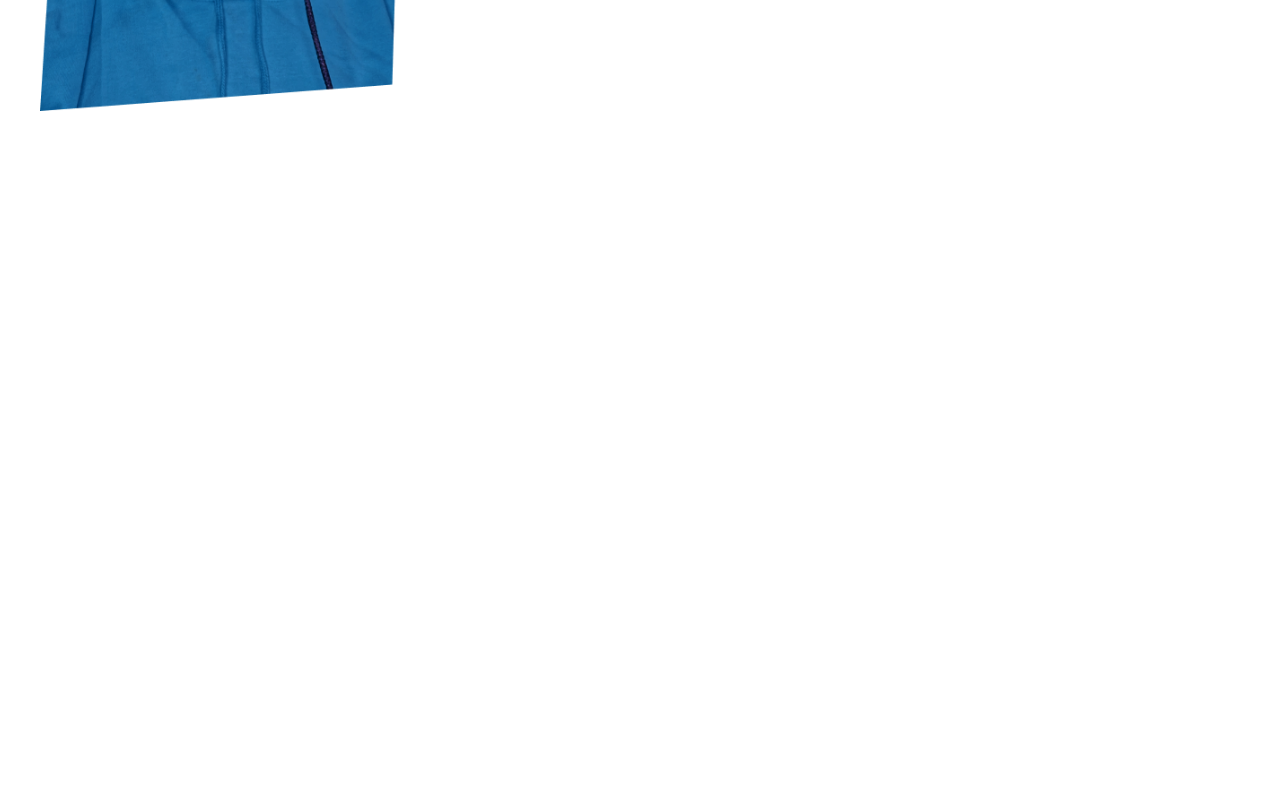
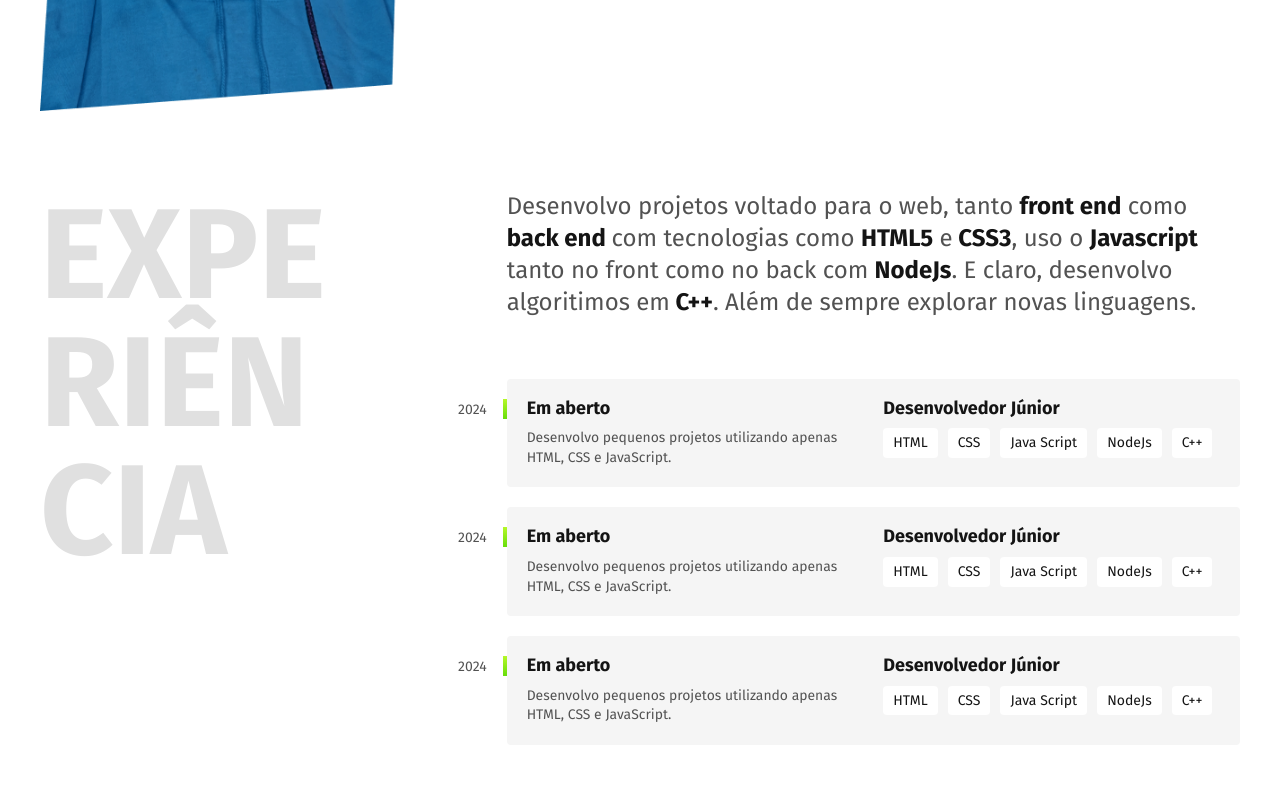
Before and after one commit to IsaqueTADS/isaquetads.github.io, a plain HTML site: page index.html in a window 1280 px wide. Shown: the part 588-1396 px from the top of the page. Before the commit the page ends 800 px from the top, so only its background shows below. Drawn offline with Linux system fonts and the light colour scheme.

Commit message:
portifolio com parte de experiencia

```diff
--- /dev/null
+++ b/CSS/experiencia.css
@@ -0,0 +1,78 @@
+.experiencia {
+  max-width: 1200px;
+  margin: 0 auto;
+  padding: 40px 20px;
+  display: grid;
+  grid-template-columns: 1fr 2fr;
+  gap: 100px;
+}
+
+.experiencia .subititulo {
+  color: #e0e0e0;
+}
+
+.experiencia-texto {
+  font-size: 1.5rem;
+  line-height: 1.33;
+  margin-bottom: 60px;
+  max-width: 60ch;
+  color: #525252;
+}
+.experiencia-texto strong {
+  color: #141414;
+}
+.empresa {
+  display: grid;
+  grid-template-columns: 1fr 1fr;
+  gap: 10px 20px;
+  padding: 20px;
+  background-color: #f5f5f5;
+  margin-bottom: 20px;
+  border-radius: 4px;
+  position: relative;
+}
+.empresa::before {
+  content: "";
+  width: 4px;
+  height: 20px;
+  background-image: linear-gradient(#b6f829, #67dd0a);
+  position: absolute;
+  margin-top: 20px;
+  left: -4px;
+}
+
+.empresa-ano {
+  position: absolute;
+  top: 22px;
+  left: -100px;
+  color: #525252;
+  font-size: 0.875rem;
+  text-align: right;
+  width: 80px;
+}
+
+.empresa-titulo {
+  font-size: 1.125rem;
+  line-height: 1.1;
+  font-weight: bold;
+}
+
+.empresa-texto {
+  font-size: 0.87rem;
+  line-height: 1.4;
+  color: #525252;
+}
+.empresa-habilidades {
+  display: flex;
+  flex-wrap: wrap;
+  gap: 10px;
+  align-content: start;
+}
+
+.empresa-habilidades li {
+  font-size: 0.875rem;
+  line-height: 1.4;
+  border-radius: 4px;
+  background-color: #ffffff;
+  padding: 5px 10px;
+}
--- a/CSS/global.css
+++ b/CSS/global.css
@@ -4,7 +4,7 @@ body {
   margin: 0px;
   font-family: "Fira Sans", Arial, sans-serif;
   color: #141414;
-
+  margin-bottom: 5000px;
 }
 
 h1,
@@ -27,4 +27,23 @@ img {
 
 a {
   text-decoration: none;
-color: #141414;}
+  color: #141414;
+}
+
+.subititulo {
+  font-size: 8rem;
+  line-height: 1;
+  text-transform: uppercase;
+  word-break: break-all;
+  max-width: 4ch;
+}
+
+/* .container {
+  max-width: 1200px;
+  margin-left: auto;
+  margin-right: auto;
+  padding: 40px 20px;
+  display: grid;
+  grid-template-columns: 1fr 2fr;
+  gap: 100px;
+} */
--- a/CSS/introducao.css
+++ b/CSS/introducao.css
@@ -8,7 +8,6 @@
   gap: 100px;
   align-items: center;
 }
-
 .introducao h1 {
   font-size: 4.5rem;
   line-height: 1.125;
--- a/CSS/style.css
+++ b/CSS/style.css
@@ -1,3 +1,4 @@
 @import "./global.css";
 @import "./header.css";
 @import "./introducao.css";
+@import "./experiencia.css";
--- a/index.html
+++ b/index.html
@@ -22,7 +22,7 @@
     <script src="script.js"></script>
 </header>
 
-<main class="introducao">
+<main class="container introducao">
   <img src="./img/Perfil-isaqueTADSPNG.png" alt="foto de isaque">
 
   <div>
@@ -34,6 +34,57 @@
 
 </main>
 
+<section class="container experiencia" id="experiencia" aria-label="Experiência">
+  <h2 class="subititulo">Experiência</h2>
+  <div>
+    <p class="experiencia-texto">Desenvolvo projetos voltado para o web, tanto <strong>front end</strong> como
+      <strong>back end </strong>com
+      tecnologias como <strong>HTML5</strong> e<strong> CSS3</strong>, uso o <strong>Javascript </strong>tanto no front
+      como no back com <strong>NodeJs</strong>. E claro, desenvolvo algoritimos em<strong> C++</strong>. Além de sempre
+      explorar novas linguagens.
+    </p>
+    <div class=" empresa">
+      <span class="empresa-ano">2024</span>
+      <h3 class="empresa-titulo">Em aberto</h3>
+      <span class="empresa-titulo">Desenvolvedor Júnior</span>
+      <p class="empresa-texto">Desenvolvo pequenos projetos utilizando apenas HTML, CSS e JavaScript. </p>
+      <ul class="empresa-habilidades">
+        <li>HTML</li>
+        <li>CSS</li>
+        <li>Java Script</li>
+        <li>NodeJs</li>
+        <li>C++</li>
+      </ul>
+    </div>
+    <div class="empresa">
+      <span class="empresa-ano">2024</span>
+      <h3 class="empresa-titulo">Em aberto</h3>
+      <span class="empresa-titulo">Desenvolvedor Júnior</span>
+      <p class="empresa-texto">Desenvolvo pequenos projetos utilizando apenas HTML, CSS e JavaScript. </p>
+      <ul class="empresa-habilidades">
+        <li>HTML</li>
+        <li>CSS</li>
+        <li>Java Script</li>
+        <li>NodeJs</li>
+        <li>C++</li>
+      </ul>
+    </div>
+    <div class="empresa">
+      <span class="empresa-ano">2024</span>
+      <h3 class="empresa-titulo">Em aberto</h3>
+      <span class="empresa-titulo">Desenvolvedor Júnior</span>
+      <p class="empresa-texto">Desenvolvo pequenos projetos utilizando apenas HTML, CSS e JavaScript. </p>
+      <ul class="empresa-habilidades">
+        <li>HTML</li>
+        <li>CSS</li>
+        <li>Java Script</li>
+        <li>NodeJs</li>
+        <li>C++</li>
+      </ul>
+    </div>
+  </div>
+
+</section>
 
 
 
```
